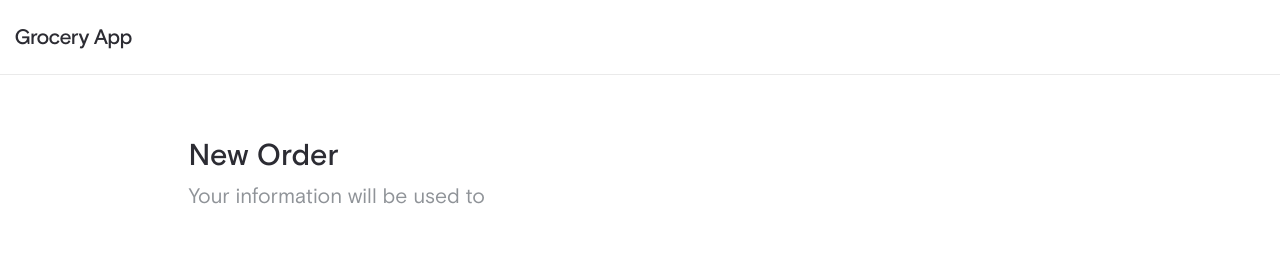
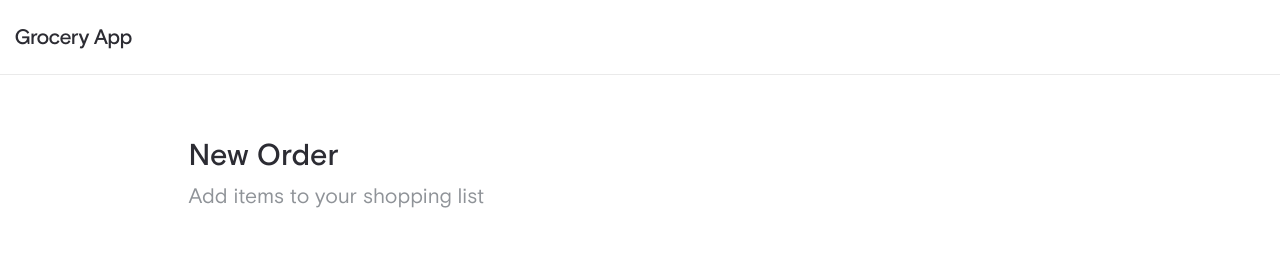
Before and after one commit to thisdesign/groceryassist, a Next.js app: page /orders/new in a window 1280 px wide. Shown: the top 272 px of the page. Built offline with nearby package versions, Linux system fonts and the light colour scheme.

Commit message:
update lang

```diff
--- a/components/NewOrder/NewOrder.tsx
+++ b/components/NewOrder/NewOrder.tsx
@@ -46,7 +46,7 @@ const NewOrder = () => {
           header={
             <>
               <MediumHeading>New Order</MediumHeading>
-              <Paragraph>Your information will be used to</Paragraph>
+              <Paragraph>Add items to your shopping list</Paragraph>
             </>
           }
         >
```
